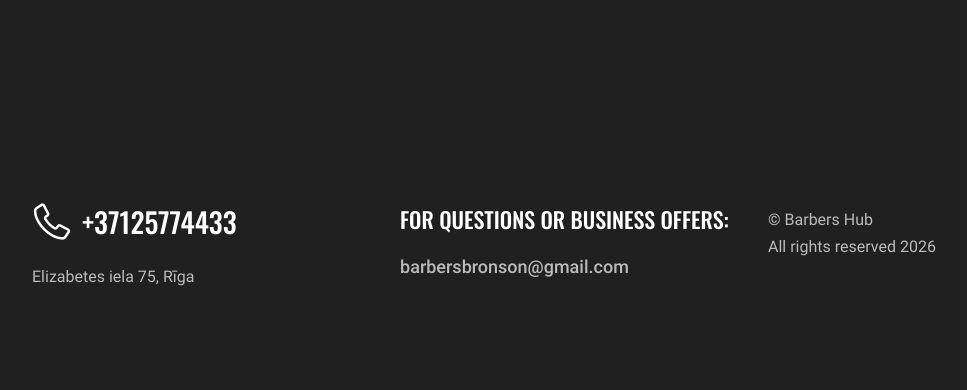
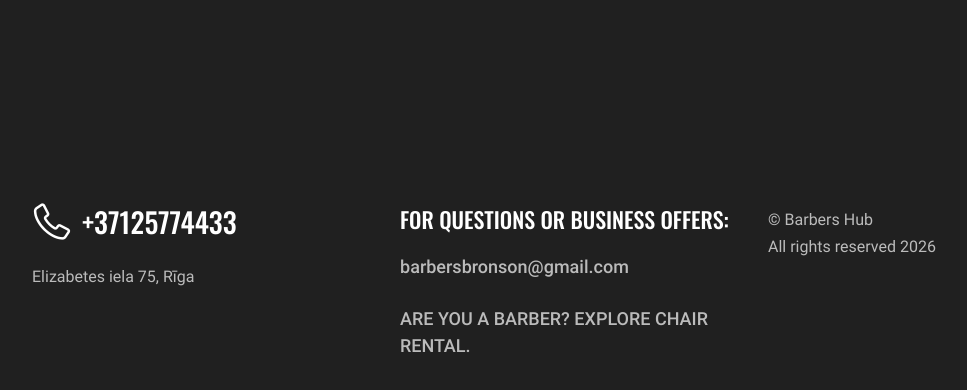
Before and after one commit to grouparkadia-ctrl/Barbershub, a plain HTML site: page index.html in a window 1280 px wide. Shown: the part 2475-2865 px from the top of the page, without its empty margins (68-1035 px from the left). Drawn offline with Linux system fonts and the light colour scheme.

Commit message:
Add homepage link to barber landing page

```diff
--- a/index.html
+++ b/index.html
@@ -228,6 +228,9 @@
                         <p class="footer_newsletter-text text">
                            <a href="mailto:barbersbronson@gmail.com">barbersbronson@gmail.com</a>
                         </p>
+                        <p class="footer_newsletter-text text" style="margin-top: 16px;">
+                            <a class="link link--underline" href="for-barbers.html" data-i18n="footer_for_barbers">Are you a barber? Explore chair rental.</a>
+                        </p>
                     </div>
                     <div class="footer_block col-12 col-md-4">
                         <p class="footer_copyright">
--- a/lang/en.json
+++ b/lang/en.json
@@ -23,6 +23,7 @@
   "contacts_phone_label": "Phone",
   "contacts_phone_note": "We might not answer — we're working.<br>Book online.",
   "footer_business": "For questions or business offers:",
+  "footer_for_barbers": "Are you a barber? Explore chair rental.",
   "footer_copyright": "© Barbers Hub",
   "footer_rights": "All rights reserved",
   "v2_hero_kicker": "Barbers Hub Riga",
--- a/lang/lv.json
+++ b/lang/lv.json
@@ -23,6 +23,7 @@
   "contacts_phone_label": "Tālrunis",
   "contacts_phone_note": "Varam arī neatbildēt — mēs strādājam.<br>Pieraksties tiešsaistē.",
   "footer_business": "Jautājumiem vai sadarbības piedāvājumiem:",
+  "footer_for_barbers": "Esi barberis? Uzzini par krēsla nomu.",
   "footer_copyright": "© Barbers Hub",
   "footer_rights": "Visas tiesības aizsargātas",
   "v2_hero_kicker": "Barbers Hub Rīga",
```
